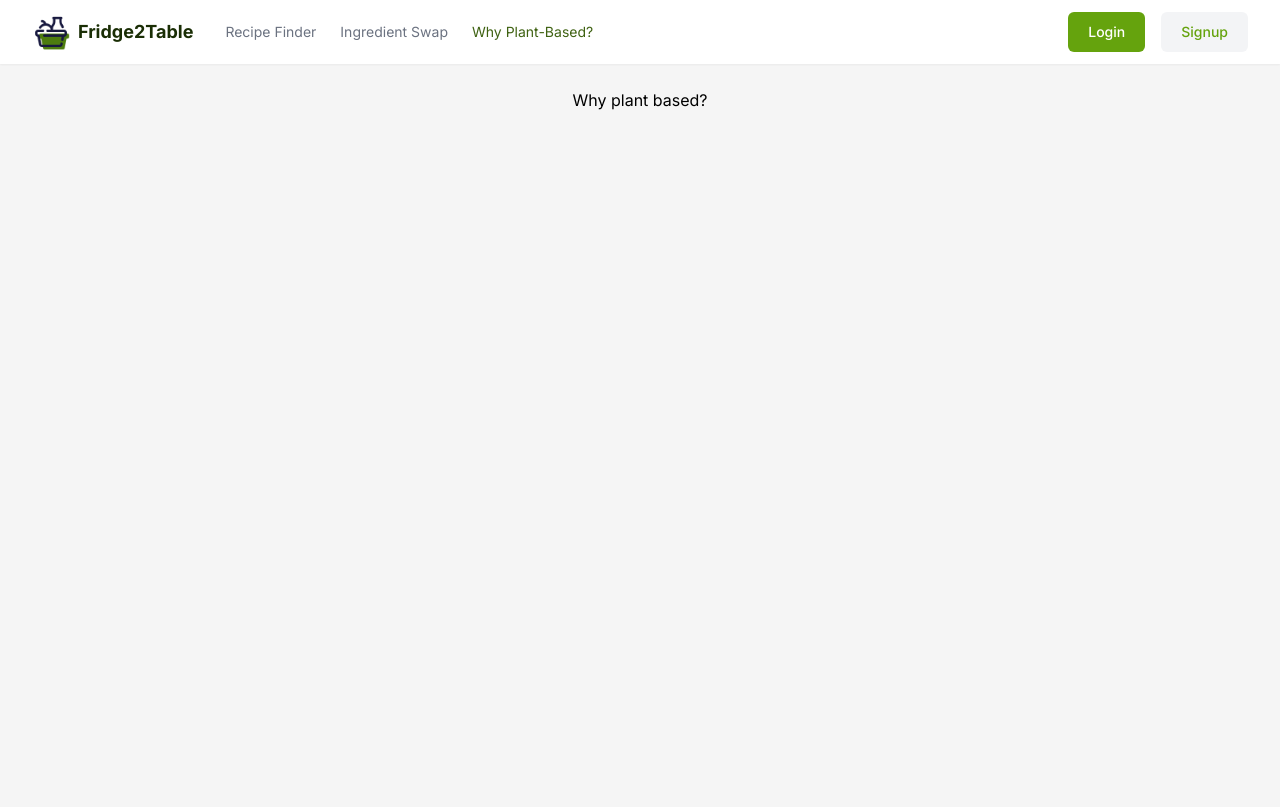
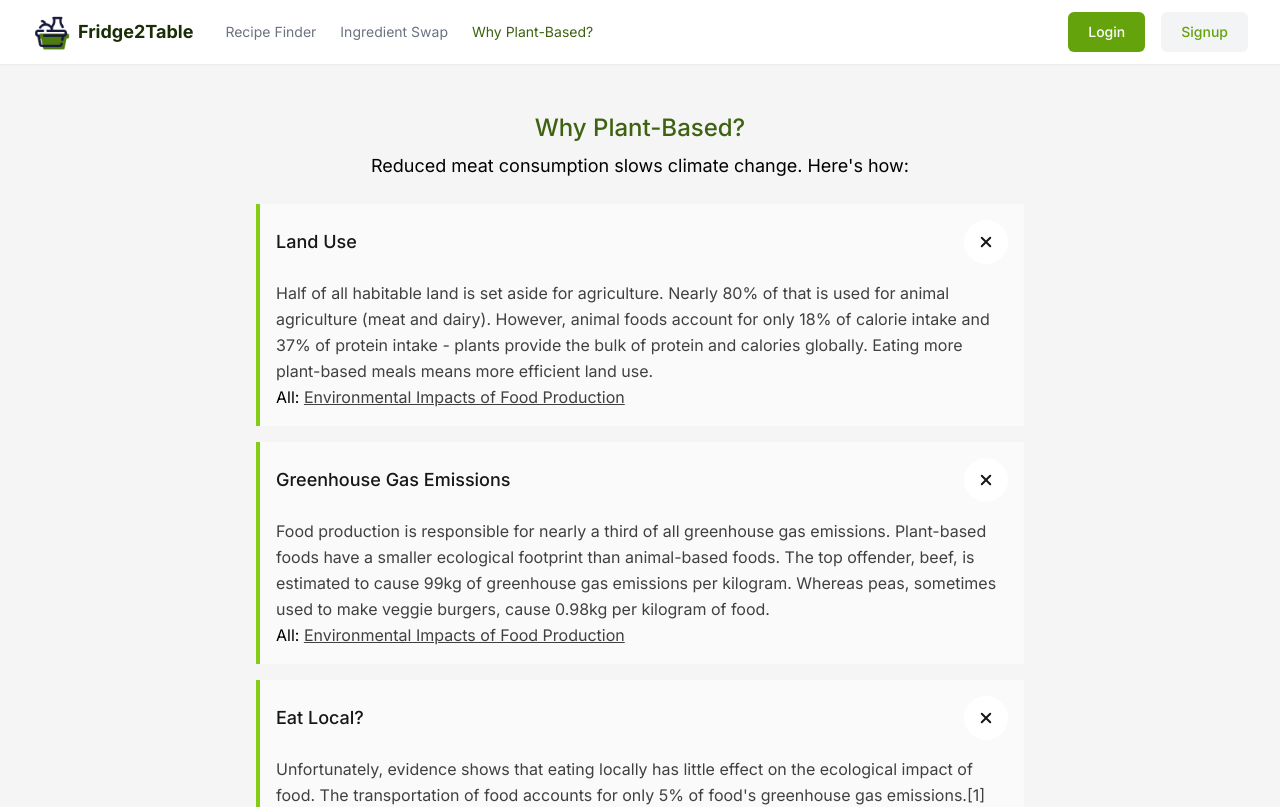
Before and after one commit to dejmedus/fridge2table, a Next.js app: page /why-plant-based in a window 1280 px wide. Shown: the top 807 px of the page. Built offline with nearby package versions, Linux system fonts and the light colour scheme; no server answers.

Commit message:
add initial faq page

```diff
--- a/app/why-plant-based/page.js
+++ b/app/why-plant-based/page.js
@@ -1,8 +1,84 @@
 
 export default function WhyPlantBased() {
     return (
-        <main className="">
-            <h1>Why plant based?</h1>
-        </main>
+        <>
+            <h2 class="font-medium text-2xl mt-6 text-lime-800">Why Plant-Based?</h2>
+            <h3 class="font text-lg mt-2 mb-6">Reduced meat consumption slows climate change. Here's how:</h3>
+            <div class="space-y-4 w-3/5">
+                {/* <FAQ
+                    title="The Impact of Agriculture"
+                    body="Agriculture has a big impact on our earth and its land, water, and species diversity. Today, 96% of non-human mammals on earth are farmed livestock and  71% of birds are farmed poultry. "
+                    citations={[[1, "Environmental Impacts of Food Production", "https://ourworldindata.org/environmental-impacts-of-food"]]}
+                /> */}
+                <FAQ
+                    title="Land Use"
+                    body="Half of all habitable land is set aside for agriculture. Nearly 80% of that is used for animal agriculture (meat and dairy). However, animal foods account for only 18% of calorie intake and 37% of protein intake - plants provide the bulk of protein and calories globally. Eating more plant-based meals means more efficient land use."
+                    citations={[['All', "Environmental Impacts of Food Production", "https://ourworldindata.org/environmental-impacts-of-food"]]}
+                />
+
+                <FAQ
+                    title="Greenhouse Gas Emissions"
+                    body="Food production is responsible for nearly a third of all greenhouse gas emissions. Plant-based foods have a smaller ecological footprint than animal-based foods. The top offender, beef, is estimated to cause 99kg of greenhouse gas emissions per kilogram. Whereas peas, sometimes used to make veggie burgers, cause 0.98kg per kilogram of food."
+                    citations={[['All', "Environmental Impacts of Food Production", "https://ourworldindata.org/environmental-impacts-of-food"]]}
+                />
+                <FAQ
+                    title="Eat Local?"
+                    body="Unfortunately, evidence shows that eating locally has little effect on the ecological impact of food. The transportation of food accounts for only 5% of food's greenhouse gas emissions.[1] The vast majority of emissions come from the production process. [2] When accounting for land use, water use, nutrient pollution, and habitat disturbance, beef has roughly 800x the environmental impact of soy - regardless of how far it is transported. [3]"
+                    citations={[[1, "Environmental Impacts of Food Production", "https://ourworldindata.org/environmental-impacts-of-food"], [2, "Food and Climate Change", "https://www.un.org/en/climatechange/science/climate-issues/food"], [3, "Which food is better for the planet?", "https://www.washingtonpost.com/climate-environment/interactive/2023/food-impact-climate-water-wildlife/"]]}
+                />
+
+            </div>
+        </>
     )
 }
+
+const FAQ = ({ title, body, citations }) => {
+    return (<details
+        class="group border-l-4 border-lime-500 bg-neutral-50 p-4 [&_summary::-webkit-details-marker]:hidden"
+        open
+    >
+        <summary class="flex items-center justify-between cursor-pointer">
+            <h2 class="text-lg font-medium text-neutral-900">
+                {title}
+            </h2>
+
+            <span
+                class="ml-1.5 flex-shrink-0 rounded-full bg-white p-1.5 text-neutral-900 sm:p-3"
+            >
+                <svg
+                    xmlns="http://www.w3.org/2000/svg"
+                    class="flex-shrink-0 w-5 h-5 transition duration-300 group-open:-rotate-45"
+                    viewBox="0 0 20 20"
+                    fill="currentColor"
+                >
+                    <path
+                        fill-rule="evenodd"
+                        d="M10 3a1 1 0 011 1v5h5a1 1 0 110 2h-5v5a1 1 0 11-2 0v-5H4a1 1 0 110-2h5V4a1 1 0 011-1z"
+                        clip-rule="evenodd"
+                    />
+                </svg>
+            </span>
+        </summary>
+
+        <p class="mt-4 leading-relaxed text-neutral-700">
+            {body}
+        </p>
+
+        {citations
+            ? <ul>
+                {citations.map(citation => {
+                    const [index, name, path] = citation;
+                    return (
+                        <li>
+                            {index}:{" "}
+                            <a href={path} class="leading-relaxed underline hover:text-lime-700 text-neutral-700">
+                                {name}
+                            </a>
+                        </li>
+                    )
+                })}
+            </ul>
+            : null}
+
+    </details>)
+}
```
